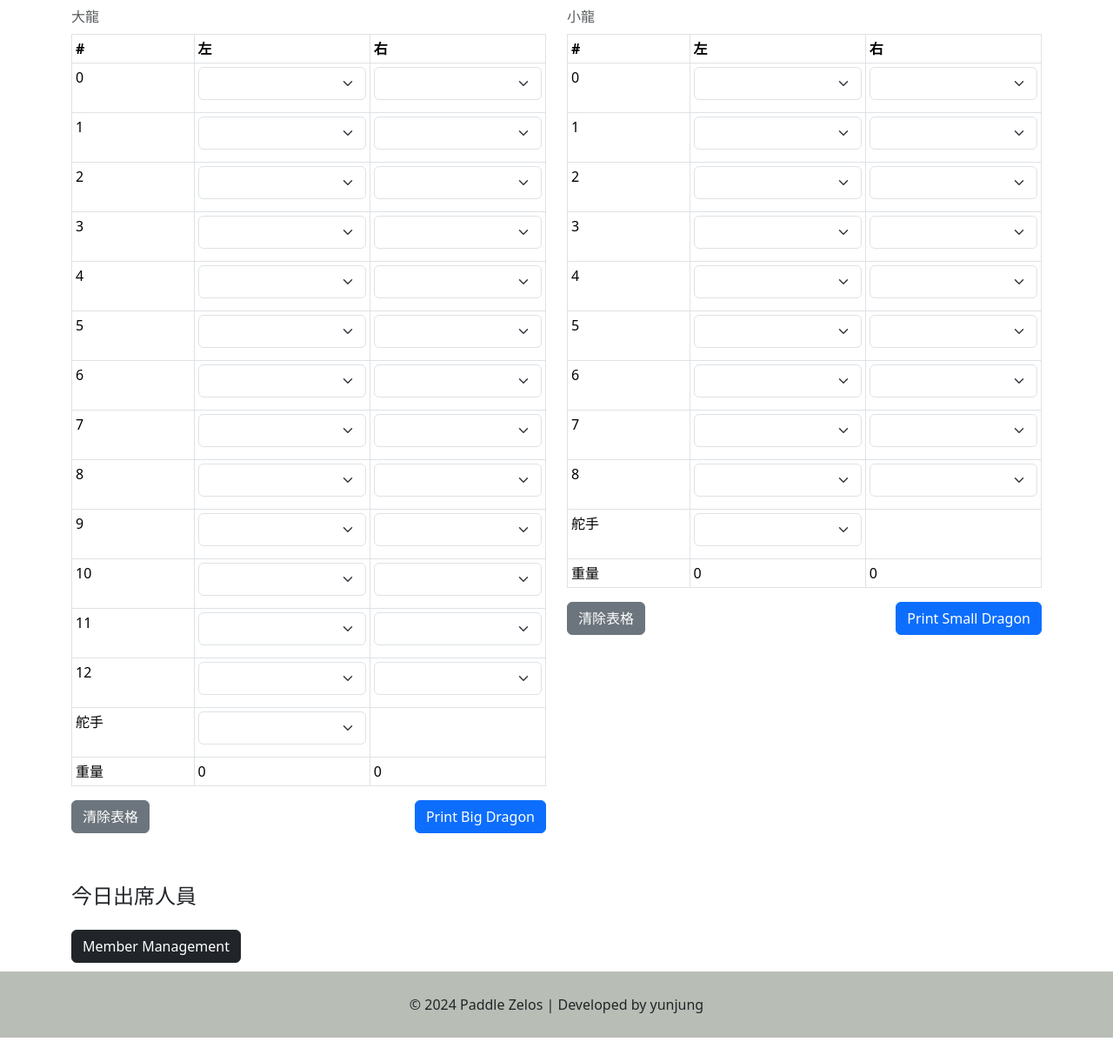
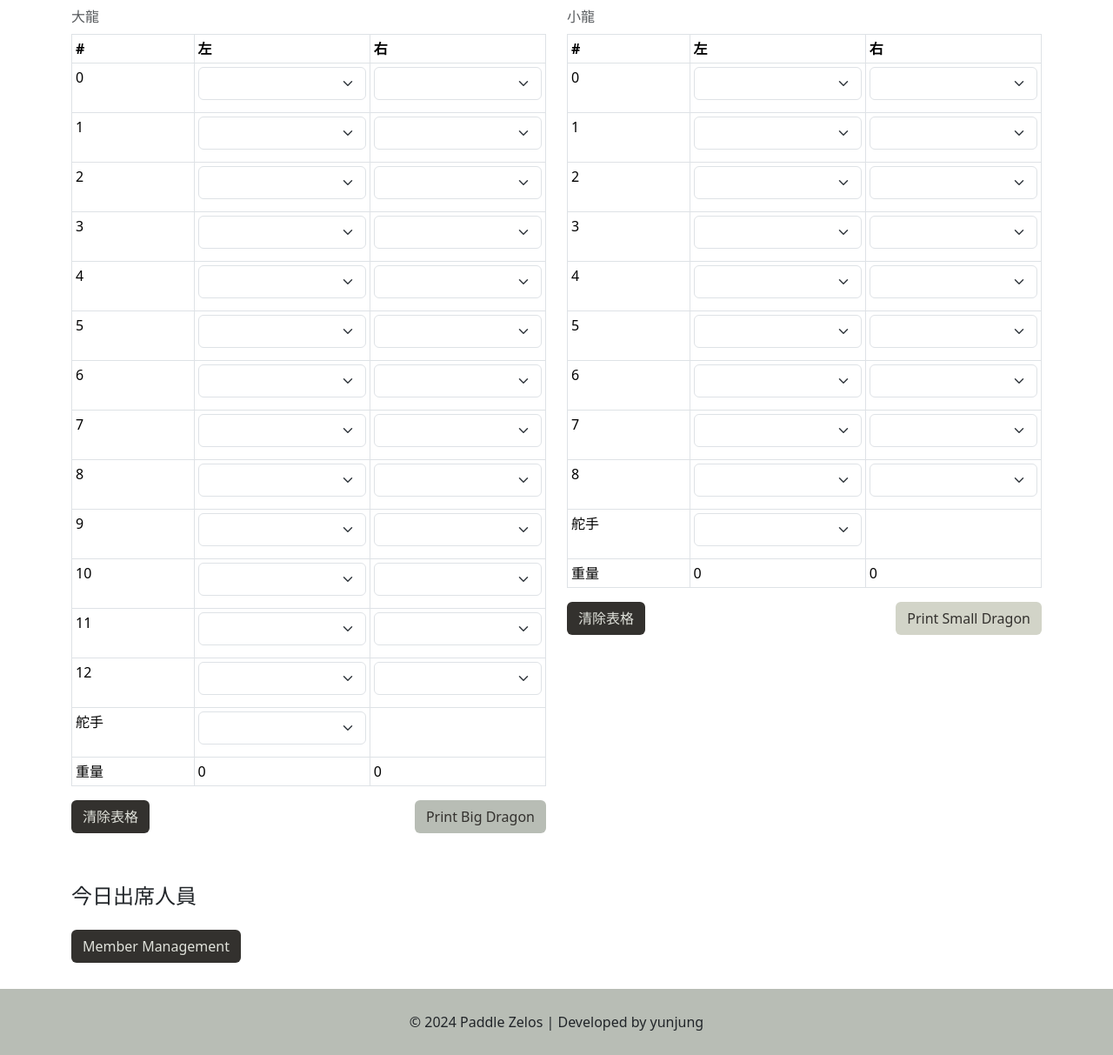
Before and after one commit to evafan1999/dragon-boat, a FastAPI app: page / in a window 1280 px wide. Shown: the part 129-1342 px from the top of the page at 87% size. Run offline with FastAPI, Linux system fonts and the light colour scheme; data that the repository does not hold is empty.

Commit message:
update layout3

```diff
--- a/static/styles.css
+++ b/static/styles.css
@@ -92,7 +92,7 @@ footer p {
         table-layout: fixed;
     }
 
-    .table td {
+    .table td, .table th {
         display: table-cell;
     }
 
--- a/templates/index.html
+++ b/templates/index.html
@@ -47,8 +47,8 @@
                         </tbody>
                     </table>
                     <div class="d-flex justify-content-between">
-                        <button onclick="clearTable('bigDragonTableContainer')" class="btn btn-secondary">清除表格</button>
-                        <button onclick="exportTableToImage('bigDragonTableContainer', '大龍')" class="btn btn-primary">Print Big Dragon</button>
+                        <button onclick="clearTable('bigDragonTableContainer')" class="btn" style="background-color: #33312E; color: #E0E2DB;">清除表格</button>
+                        <button onclick="exportTableToImage('bigDragonTableContainer', '大龍')" class="btn" style="background-color: #b8bdb5; color: #33312e;">Print Big Dragon</button>
                     </div>
                 </div>
                 <div class="col-lg-6 col-12 mb-4" id="smallDragonTableContainer">
@@ -76,8 +76,8 @@
                         </tbody>
                     </table>
                     <div class="d-flex justify-content-between">
-                        <button onclick="clearTable('smallDragonTableContainer')" class="btn btn-secondary">清除表格</button>
-                        <button onclick="exportTableToImage('smallDragonTableContainer', '小龍')" class="btn btn-primary">Print Small Dragon</button>
+                        <button onclick="clearTable('smallDragonTableContainer')" class="btn" style="background-color: #33312E; color: #E0E2DB;">清除表格</button>
+                        <button onclick="exportTableToImage('smallDragonTableContainer', '小龍')" class="btn" style="background-color: #D2D4C8; color: #33312e;">Print Small Dragon</button>
                     </div>
                 </div>
             </div>
@@ -87,9 +87,9 @@
         <div id="loading" class="loading-overlay">Loading...</div>
     </div>
     <div class="container mt-4">
-        <button onclick="window.location.href='/members'" class="btn btn-dark">Member Management</button>
+        <button onclick="window.location.href='/members'" class="btn" style="background-color: #33312E; color: #E0E2DB;">Member Management</button>
     </div>
-    <footer>
+    <footer style="background-color: #b8bdb5; margin-top: 20px;">
         <div class="text-center p-3">
             <p>&copy; 2024 Paddle Zelos | Developed by yunjung</p>
         </div>
```
